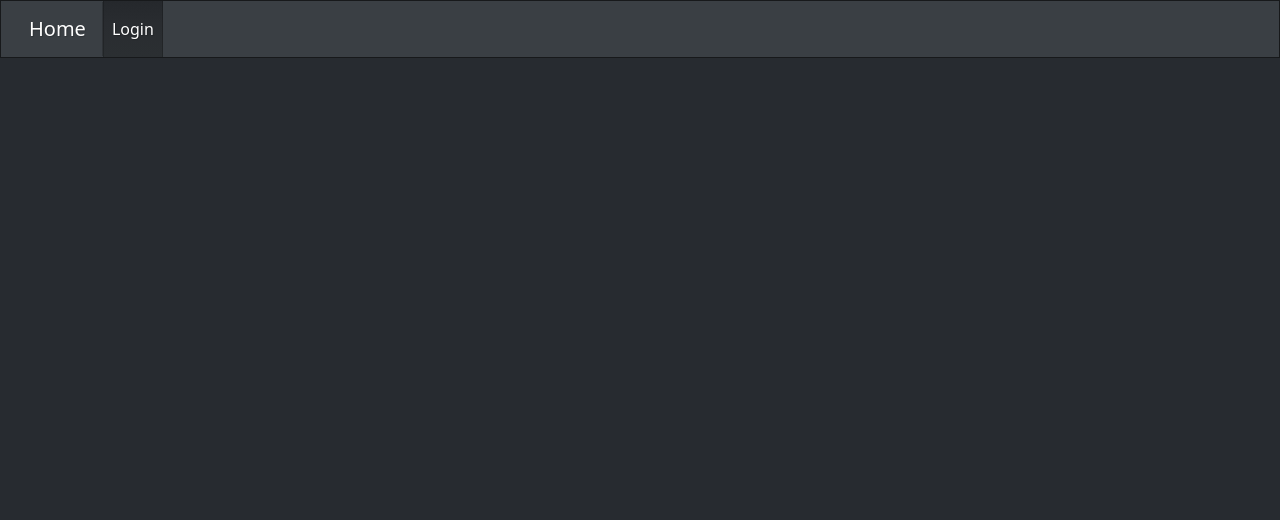
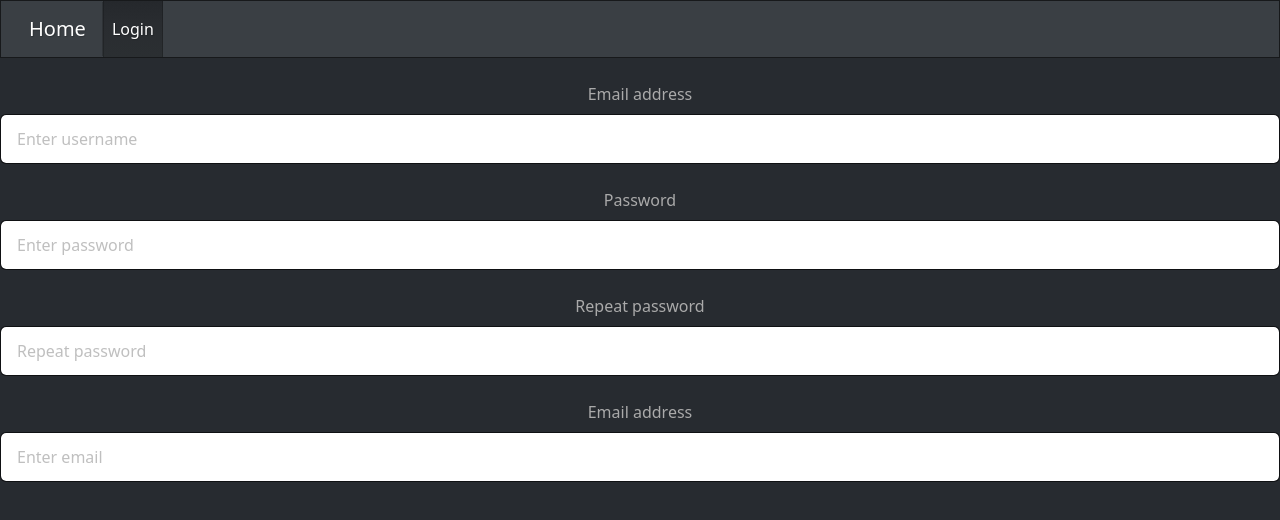
Before and after one commit to heloint/chorizo-with-mustard, a React (Create React App) app in the folder app/: page /register in a window 1280 px wide. Before the commit this address had no page. Shown: the top 520 px of the page. Built offline with nearby package versions, Linux system fonts and the light colour scheme.

Commit message:
to be continued with the register compo

```diff
--- a/app/src/App.tsx
+++ b/app/src/App.tsx
@@ -1,22 +1,24 @@
 import React from 'react';
 import './App.css';
-import {BrowserRouter, Route, Routes} from 'react-router-dom';
+import { BrowserRouter, Route, Routes } from 'react-router-dom';
 
 import Navbar from './components/Navbar';
 import Login from './components/Login';
 import Home from './components/Home';
+import Register from './components/Register';
 
 function App() {
   return (
-  <div className="App">
-    <BrowserRouter>
-        <Navbar/>
+    <div className="App">
+      <BrowserRouter>
+        <Navbar />
         <Routes>
-            <Route path="/" element={<Home/>}/>
-            <Route path="/login" element={<Login/>}/>
+          <Route path="/" element={<Home />} />
+          <Route path="/login" element={<Login />} />
+          <Route path="/register" element={<Register />} />
         </Routes>
-    </BrowserRouter>
-  </div>
+      </BrowserRouter>
+    </div>
   );
 }
 
--- a/app/src/components/Login.tsx
+++ b/app/src/components/Login.tsx
@@ -5,7 +5,8 @@ export default function Login() {
     <div id="Login" className="container">
       <div className="row justify-content-center">
         <div className="col-xl-6 col-lg-6 col-md-10 d-grid gap-2">
-          <div className="form-group">
+
+          1<div className="form-group">
             <label htmlFor="login-email" className="form-label mt-4">
               Email address
             </label>
@@ -17,6 +18,7 @@ export default function Login() {
               placeholder="Enter email"
             />
           </div>
+
           <div className="form-group">
             <label htmlFor="login-pass" className="form-label mt-4">
               Password
--- /dev/null
+++ b/app/src/components/Register.tsx
@@ -0,0 +1,64 @@
+import React from "react";
+
+export default function Register() {
+    return (
+        <div id="Register">
+            {/* USERNAME */}
+            <div className="form-group">
+                <label htmlFor="register-username" className="form-label mt-4">
+                    Email address
+                </label>
+                <input
+                    type="text"
+                    className="form-control"
+                    id="register-username"
+                    placeholder="Enter username"
+                />
+            </div>
+            {/* END: USERNAME */}
+
+            {/* PASSWORD */}
+            <div className="form-group">
+                <label htmlFor="register-password1" className="form-label mt-4">
+                    Password
+                </label>
+                <input
+                    type="password"
+                    className="form-control"
+                    id="register-password1"
+                    placeholder="Enter password"
+                />
+            </div>
+            {/* END: PASSWORD */}
+
+            {/* PASSWORD CONFIRMATION */}
+            <div className="form-group">
+                <label htmlFor="register-password2" className="form-label mt-4">
+                    Repeat password
+                </label>
+                <input
+                    type="password"
+                    className="form-control"
+                    id="register-password2"
+                    placeholder="Repeat password"
+                />
+            </div>
+            {/* END: PASSWORD CONFIRMATION*/}
+
+            {/* EMAIL*/}
+            <div className="form-group">
+                <label htmlFor="register-email" className="form-label mt-4">
+                    Email address
+                </label>
+                <input
+                    type="email"
+                    className="form-control"
+                    id="register-email"
+                    placeholder="Enter email"
+                />
+            </div>
+            {/* END: EMAIL*/}
+
+        </div>
+    );
+}
```
Also changed, not shown: app/src/components/Navbar.tsx (indentation only), 1 other file (tests, documents, lock files or other folders).
